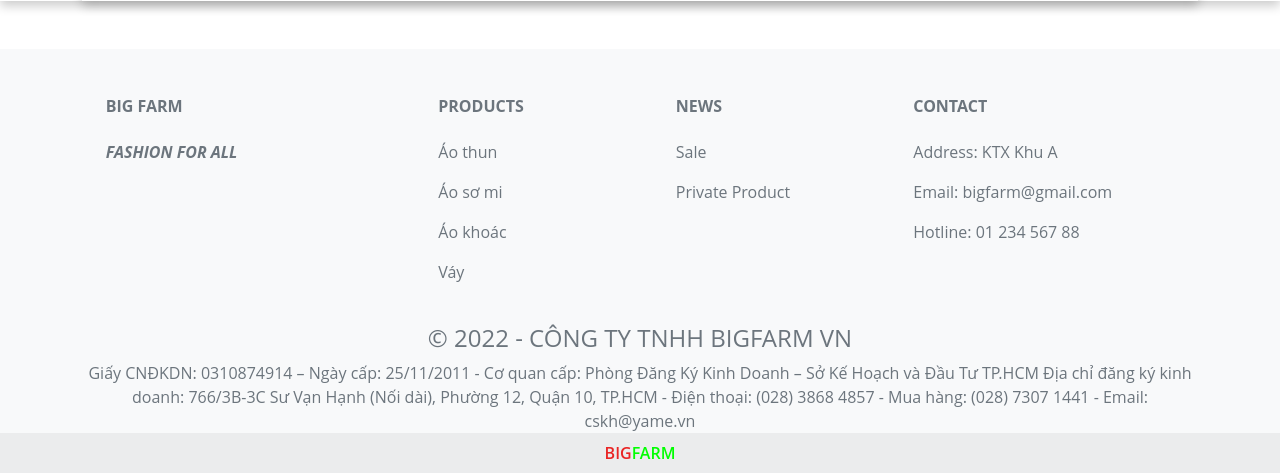
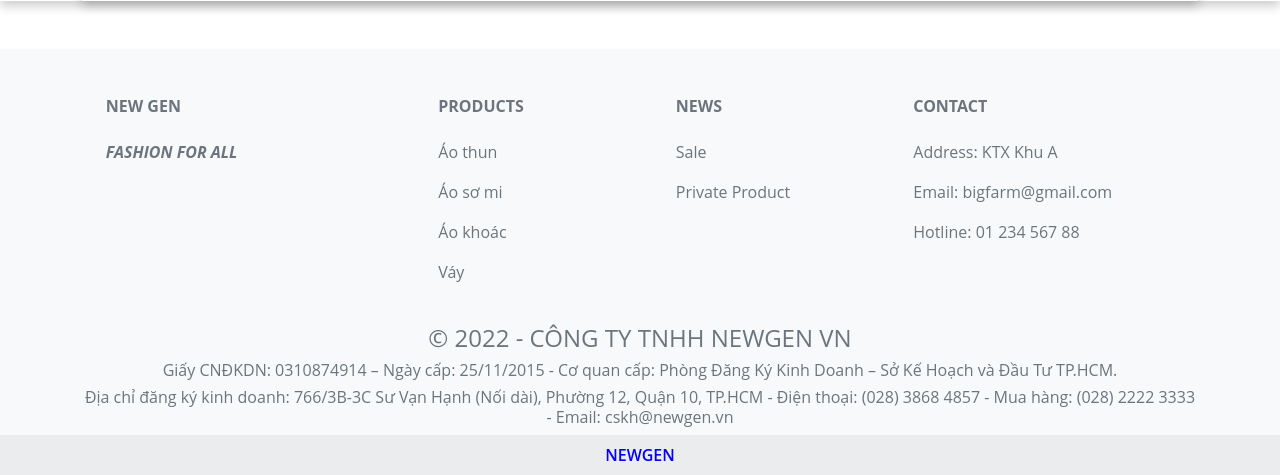
Before and after one commit to thi12345/clothes-store, a PHP site: page /BigFarm/ in a window 1280 px wide. Shown: the part 5030-5505 px from the top of the page. Run offline with PHP 8.4, Linux system fonts and the light colour scheme; data comes from the database, SQL or seed files in the repository; data that the repository does not hold is empty.

Commit message:
Update footer.php

```diff
--- a/views/main/footer.php
+++ b/views/main/footer.php
@@ -9,7 +9,7 @@
         <div class="col-md-3 col-lg-4 col-xl-3 mx-auto mb-4 mt-5">
           <!-- Content -->
           <h6 class="text-uppercase fw-bold mb-4">
-            <i class="fas fa-gem"></i>BIG FARM
+            <i class="fas fa-gem"></i>NEW GEN
           </h6>
           <p>
             <span class="fw-bold fst-italic">FASHION FOR ALL</span>
@@ -66,18 +66,22 @@
       </div>
       <!-- Grid row -->
       <div class="text-center">
-        <h4>© 2022 - CÔNG TY TNHH BIGFARM VN </h4>
+        <h4>© 2022 - CÔNG TY TNHH NEWGEN VN </h4>
+        <h6>
+        Giấy CNĐKDN: 0310874914 – Ngày cấp: 25/11/2015 - Cơ quan cấp: Phòng Đăng Ký Kinh Doanh – Sở Kế Hoạch và Đầu Tư TP.HCM.
+        </h6>
+        <h6>
+        Địa chỉ đăng ký kinh doanh: 766/3B-3C Sư Vạn Hạnh (Nối dài), Phường 12, Quận 10, TP.HCM - Điện thoại: (028) 3868 4857 - Mua hàng: (028) 2222 3333 - Email: cskh@newgen.vn
 
-      Giấy CNĐKDN: 0310874914 – Ngày cấp: 25/11/2011 - Cơ quan cấp: Phòng Đăng Ký Kinh Doanh – Sở Kế Hoạch và Đầu Tư TP.HCM
+        </h6>
 
-      Địa chỉ đăng ký kinh doanh: 766/3B-3C Sư Vạn Hạnh (Nối dài), Phường 12, Quận 10, TP.HCM - Điện thoại: (028) 3868 4857 - Mua hàng: (028) 7307 1441 - Email: cskh@yame.vn
       </div>
     </div>
   <!-- Section: Links  -->
 
   <!-- Copyright -->
   <div class="text-center p-2 fw-bold" style="background-color: rgba(0, 0, 0, 0.05);">
-    <a href="index.php?page=main&controller=layouts&action=index"><span class="red">BIG</span><span class="green">FARM</span>
+    <a href="index.php?page=main&controller=layouts&action=index"><span class="red" style="color:#0000FF">NEWGEN</span>
   </div>
   <!-- Copyright -->
 </footer>
```
